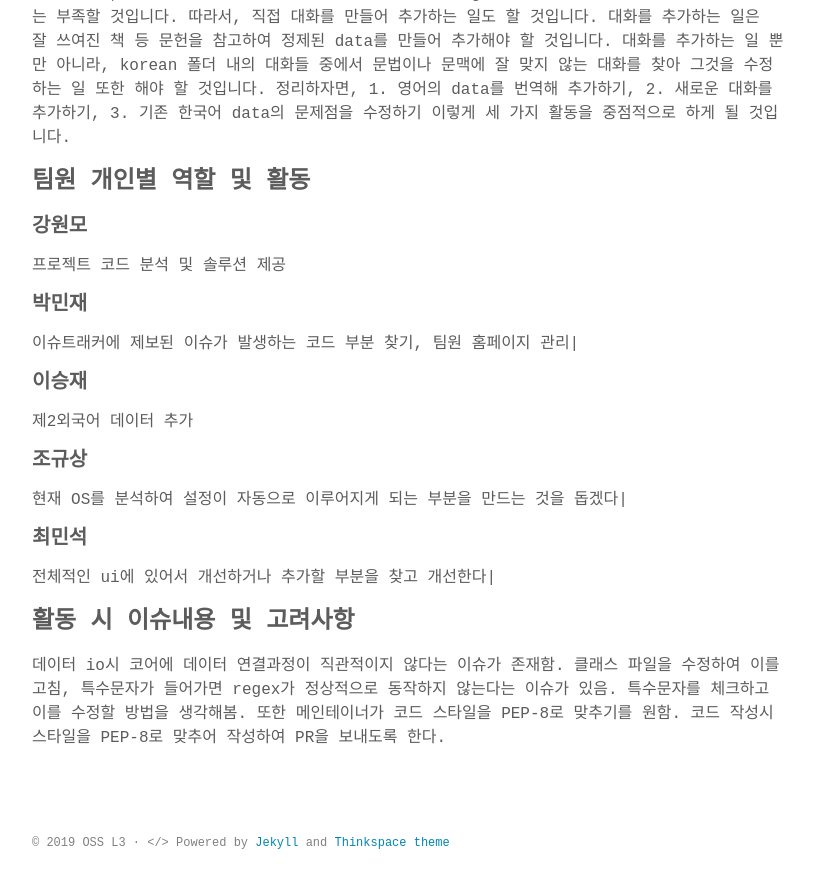
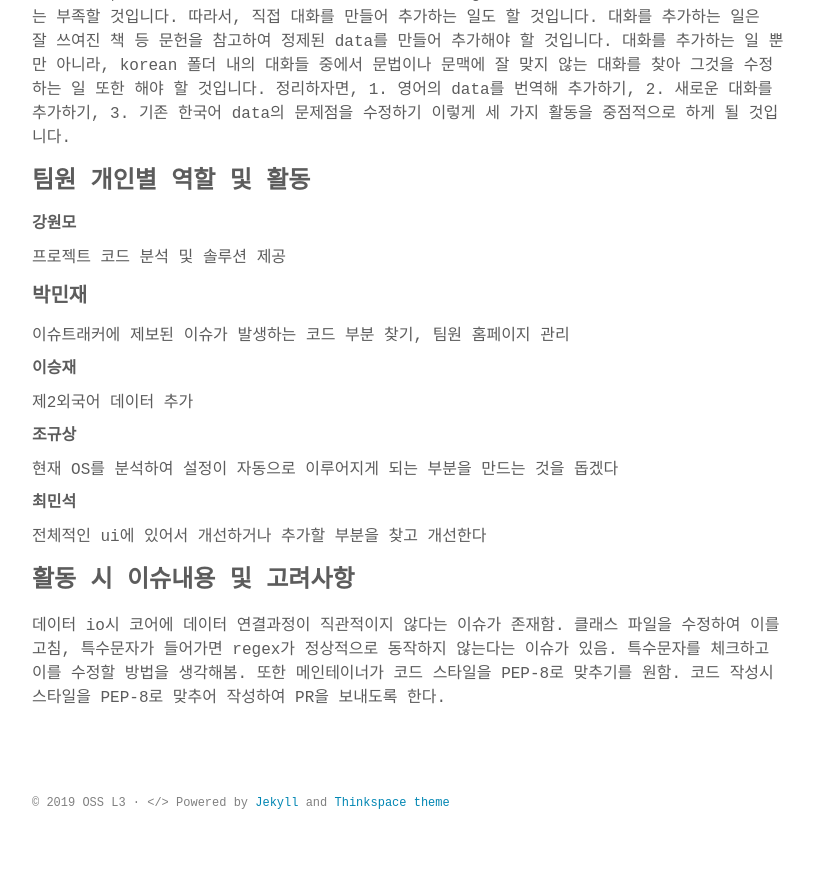
Before and after one commit to 19-1-skku-oss/2019-1-OSS-L3, a Jekyll site: the page built from _posts/2019-05-28-프로젝트 소개.md, in a window 1280 px wide and 900 px high, scrolled down 1578 px. Shown: the top 888 px of the window, without its empty margins (232-1045 px from the left). Built offline with Jekyll 4.4.1, drawn with Linux system fonts in a browser that asks for light colours; some web fonts are replaced; our own code applies the rules of GitHub Pages for plain Markdown files; after the commit the page ends 2438 px from its top, so only the background shows below that.

Commit message:
[EDIT] 실수로 놓친 부분 수정

```diff
--- a/_posts/2019-05-28-프로젝트 소개.md
+++ b/_posts/2019-05-28-프로젝트 소개.md
@@ -39,20 +39,21 @@
 
 ### 팀원 개인별 역할 및 활동
 
-#### 강원모
+##### 강원모
 프로젝트 코드 분석 및 솔루션 제공
 
 #### 박민재
-이슈트래커에 제보된 이슈가 발생하는 코드 부분 찾기, 팀원 홈페이지 관리|
+이슈트래커에 제보된 이슈가 발생하는 코드 부분 찾기, 팀원 홈페이지 관리
 
-#### 이승재
+##### 이승재
 제2외국어 데이터 추가
 
-#### 조규상
-현재 OS를 분석하여 설정이 자동으로 이루어지게 되는 부분을 만드는 것을 돕겠다|
+##### 조규상
+현재 OS를 분석하여 설정이 자동으로 이루어지게 되는 부분을 만드는 것을 돕겠다
 
-#### 최민석
-전체적인 ui에 있어서 개선하거나 추가할 부분을 찾고 개선한다|
+##### 최민석
+전체적인 ui에 있어서 개선하거나 추가할 부분을 찾고 개선한다
+
 
 ### 활동 시 이슈내용 및 고려사항
 데이터 io시 코어에 데이터 연결과정이 직관적이지 않다는 이슈가 존재함. 클래스 파일을 수정하여 이를 고침, 특수문자가 들어가면 regex가 정상적으로 동작하지 않는다는 이슈가 있음. 특수문자를 체크하고 이를 수정할 방법을 생각해봄. 또한 메인테이너가 코드 스타일을 PEP-8로 맞추기를 원함. 코드 작성시 스타일을 PEP-8로 맞추어 작성하여 PR을 보내도록 한다.
```
